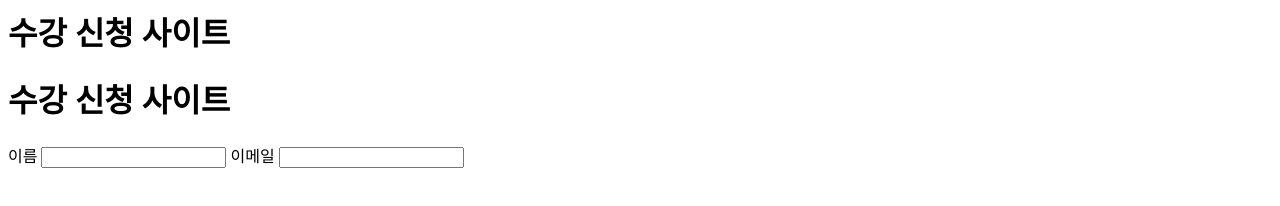
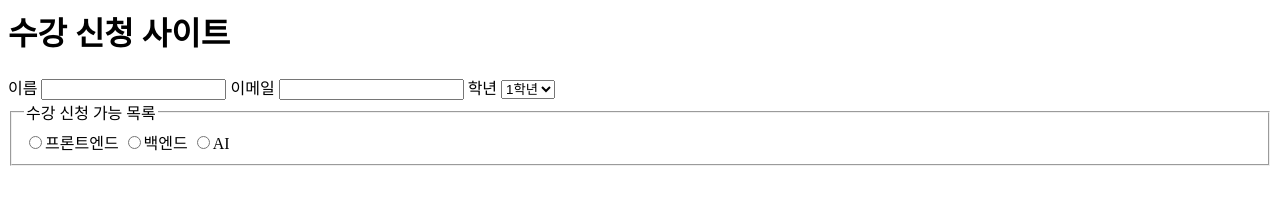
Before and after one commit to chks-hanshin/week05, a plain HTML site: page index.html in a window 1280 px wide. Drawn offline with Linux system fonts and the light colour scheme.

Commit message:
Add grade selection and course options to form

```diff
--- a/index.html
+++ b/index.html
@@ -3,7 +3,6 @@
     <title>수강 신청 사이트</title>
   </head>
   <body>
-    <h1>수강 신청 사이트</h1>
     <form>
       <h1>수강 신청 사이트</h1>
 
@@ -12,6 +11,19 @@
 
       <label for="email">이메일</label>
       <input type="email" id="email" name="email" required>
+
+      <label for="grade">학년</label>
+      <select id="grade" name="grade">
+        <option value="1">1학년</option>
+        <option value="2">2힉냔</option>
+      </select>
+
+      <fieldset>
+        <legend>수강 신청 가능 목록</legend>
+        <label><input type="radio" name="field" value="front">프론트엔드</label>
+        <label><input type="radio" name="field" value="back">백엔드</label>
+        <label><input type="radio" name="field" value="AI">AI</label>
+      </fieldset>
     </form>
   </body>
 </html>
```
